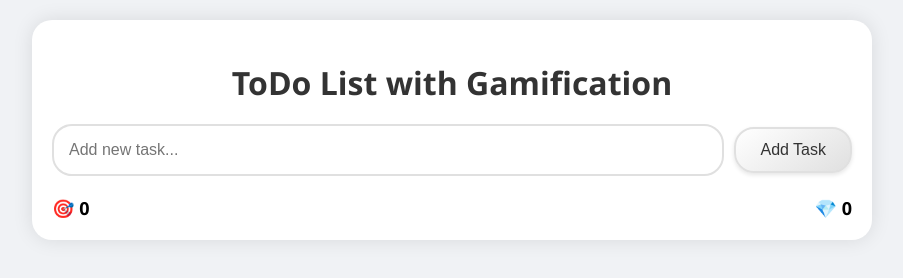
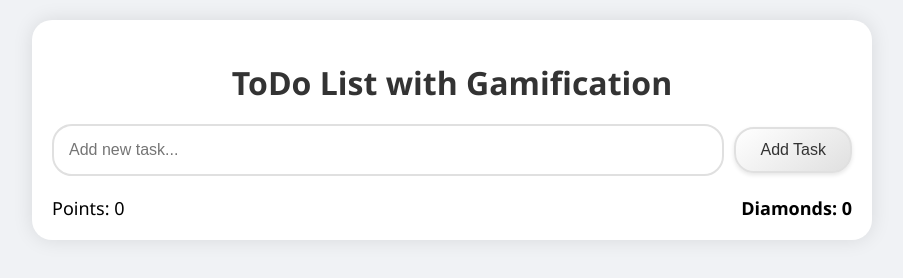
Before and after one commit to ShivgunGaming/todo-list-gamified, a plain HTML site: page index.html in a window 1280 px wide. Shown: the whole page, without its empty margins (188-1091 px from the left). Drawn offline with Linux system fonts and the light colour scheme.

Commit message:
Update index.html

```diff
--- a/index.html
+++ b/index.html
@@ -15,8 +15,9 @@
         </div>
         <ul id="taskList"></ul>
         <div id="feedback">
-            <p id="target">🎯 0</p>
-            <p id="gem">💎 0</p>
+            <p id="points">Points: 0</p>
+            <p id="target"></p>
+            <p id="gem">Diamonds: 0</p>
         </div>
     </div>
     <script src="script.js"></script>
```
